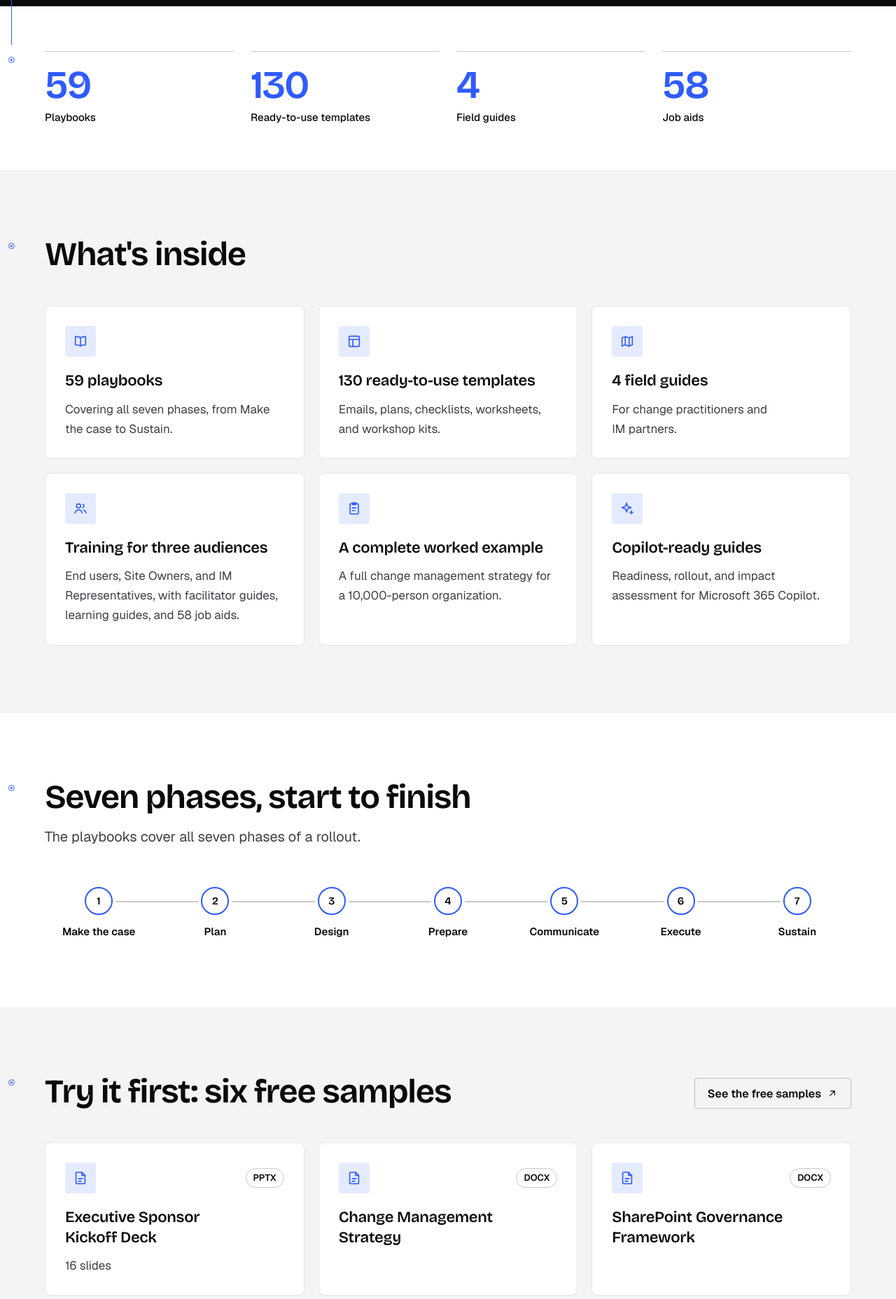
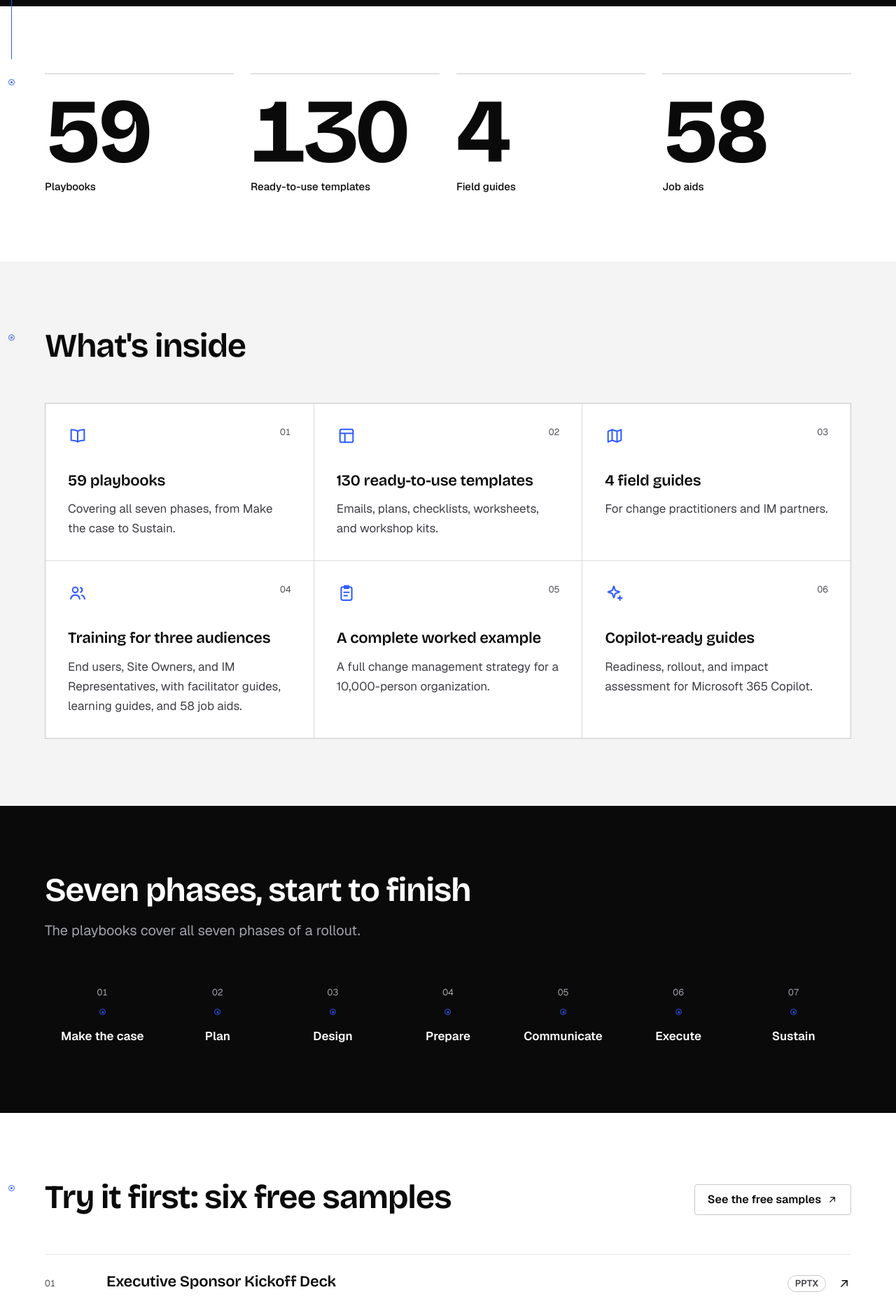
Before and after one commit to TharrosDev-ORG/Echo-Five-Website, a Next.js app: page /product in a window 1280 px wide. Shown: the part 680-2537 px from the top of the page at 70% size. Built offline with nearby package versions, Linux system fonts and the light colour scheme.

Commit message:
Restyle Advanta365 page with the phase line
Co-Authored-By: Claude Opus 5.5 <noreply@anthropic.com>
Claude-Session: https://claude.ai/code/session_01Y7mfsdWnq3Uu4pMFSoLwWH

```diff
--- a/app/globals.css
+++ b/app/globals.css
@@ -899,6 +899,22 @@
     animation: illo-pop 450ms var(--ease-out-soft) both;
     animation-delay: calc(0.3s + var(--i, 0) * 0.16s);
   }
+
+  /* PhaseTrack's single connector: draws down on phones, across from 768px. */
+  html.js [data-reveal]:not([data-revealed]) .phase-line {
+    transform: scaleY(0);
+  }
+  html.js [data-revealed] .phase-line {
+    animation: phase-draw-y 1.2s var(--ease-out-soft) 0.15s both;
+  }
+  @media (min-width: 768px) {
+    html.js [data-reveal]:not([data-revealed]) .phase-line {
+      transform: scaleX(0);
+    }
+    html.js [data-revealed] .phase-line {
+      animation-name: phase-draw-x;
+    }
+  }
 }
 
 @keyframes marquee {
@@ -912,6 +928,22 @@
   }
   to {
     stroke-dashoffset: 0;
+  }
+}
+@keyframes phase-draw-x {
+  from {
+    transform: scaleX(0);
+  }
+  to {
+    transform: scaleX(1);
+  }
+}
+@keyframes phase-draw-y {
+  from {
+    transform: scaleY(0);
+  }
+  to {
+    transform: scaleY(1);
   }
 }
 @keyframes illo-pop {
--- a/components/illustrations/PhaseTrack.tsx
+++ b/components/illustrations/PhaseTrack.tsx
@@ -9,35 +9,56 @@ type Props = {
 };
 
 /**
- * Numbered phases on a line: a vertical list on phones, a single horizontal
- * track from 768px. Rendered as an ordered list so the phase names are real text.
+ * Numbered phases on the signal line. Phones get a vertical list aligned to a
+ * 1px line on the left; from 768px the phases sit in equal columns and a single
+ * line runs through every node centre. Rendered as an ordered list so the phase
+ * names are real text; the line and nodes are decoration.
+ *
+ * Meant to sit inside a `Reveal` on a black ground (the nodes are filled black
+ * so the line does not show through them): the line draws in and the nodes pop
+ * when it scrolls into view, and it is fully drawn without JS or with reduced
+ * motion.
  */
 export default function PhaseTrack({ phases, label, className }: Props) {
   return (
     <ol
       aria-label={label}
-      className={cx("grid md:grid-cols-[repeat(var(--phases),minmax(0,1fr))] md:gap-3", className)}
+      className={cx("relative grid md:grid-cols-[repeat(var(--phases),minmax(0,1fr))]", className)}
       style={{ "--phases": phases.length } as CSSProperties}
     >
+      {/*
+        One element for the whole connector. Phones: a vertical line from the first row's
+        node to the last row's node (rows are 3.5rem tall, so the node centres sit 1.75rem
+        in from each end). From md: a horizontal line from the first column's centre to the
+        last column's centre (columns are equal, so those are 1/14 in from each edge), at
+        the nodes' centre height (20px number + 12px gap + 4.5px).
+      */}
+      <span
+        aria-hidden="true"
+        data-phase-line=""
+        className="phase-line absolute top-7 bottom-7 left-1 w-px origin-top bg-accent-fill md:top-9 md:right-[calc(100%/14)] md:bottom-auto md:left-[calc(100%/14)] md:h-px md:w-auto md:origin-left"
+      />
       {phases.map((phase, i) => (
         <li
           key={phase}
-          className="relative flex items-center gap-4 pb-6 last:pb-0 md:flex-col md:gap-3 md:pb-0 md:text-center"
+          className="flex h-14 items-center gap-4 md:h-auto md:flex-col md:gap-0 md:text-center"
         >
-          {i < phases.length - 1 ? (
-            <span
-              aria-hidden="true"
-              className="absolute top-11 bottom-1 left-[19px] w-0.5 bg-edge-strong md:top-5 md:right-[calc(-50%+0.75rem)] md:bottom-auto md:left-[calc(50%+1.5rem)] md:h-0.5 md:w-auto"
-            />
-          ) : null}
           <span
             aria-hidden="true"
-            className="relative flex size-10 shrink-0 items-center justify-center rounded-full border-2 border-accent bg-raised font-display text-[0.95rem] font-semibold text-fg"
+            className="w-6 shrink-0 text-label tabular-nums text-fg-3 md:block md:h-5 md:w-auto"
           >
-            {i + 1}
+            {String(i + 1).padStart(2, "0")}
+          </span>
+          <span
+            aria-hidden="true"
+            data-phase-node=""
+            style={{ "--i": i } as CSSProperties}
+            className="illo-pop relative order-first size-[9px] shrink-0 rounded-full border border-accent-fill bg-black md:order-none md:mt-3"
+          >
+            <span className="absolute top-1/2 left-1/2 size-[3px] -translate-x-1/2 -translate-y-1/2 rounded-full bg-accent-fill" />
           </span>
           {/* Seven columns are narrow below 1024px, so the names step down a size there. */}
-          <span className="text-small font-semibold text-fg md:max-lg:text-label">{phase}</span>
+          <span className="text-lead font-semibold text-fg md:mt-4 md:text-label lg:text-body">{phase}</span>
         </li>
       ))}
     </ol>
--- a/components/product/FreeSamples.tsx
+++ b/components/product/FreeSamples.tsx
@@ -1,15 +1,22 @@
 import { advanta } from "@/lib/content";
-import Badge from "@/components/ui/Badge";
 import Button from "@/components/ui/Button";
-import Reveal from "@/components/ui/Reveal";
+import IndexList, { type IndexItem } from "@/components/ui/IndexList";
 import Section from "@/components/ui/Section";
 import SectionHeading from "@/components/ui/SectionHeading";
-import { FileText } from "@/components/ui/icons";
 
-/** The six free sample documents, with a link to the samples catalog. */
+const items: IndexItem[] = advanta.freeSamples.map((sample, i) => ({
+  href: advanta.urls.samples,
+  external: true,
+  index: String(i + 1).padStart(2, "0"),
+  title: sample.title,
+  tag: sample.format,
+  body: sample.detail,
+}));
+
+/** The six free sample documents as an indexed list, each row a link to the samples catalog. */
 export default function FreeSamples() {
   return (
-    <Section id="samples" tone="alt" labelledBy="samples-heading">
+    <Section id="samples" labelledBy="samples-heading">
       <SectionHeading
         id="samples-heading"
         title={advanta.freeSamplesHeading}
@@ -19,23 +26,7 @@ export default function FreeSamples() {
           </Button>
         }
       />
-      <ul className="mt-10 grid gap-4 sm:grid-cols-2 sm:gap-5 lg:mt-12 lg:grid-cols-3">
-        {advanta.freeSamples.map((sample, i) => (
-          <Reveal as="li" index={i} key={sample.title}>
-            {/* Icon and format share the top row so every title starts at the same height. */}
-            <div className="card h-full">
-              <div className="flex items-center justify-between gap-3">
-                <span className="inline-flex size-11 items-center justify-center rounded-control bg-accent/12 text-accent">
-                  <FileText size={22} />
-                </span>
-                <Badge tone="accent">{sample.format}</Badge>
-              </div>
-              <h3 className="mt-2 text-h3 text-pretty text-fg">{sample.title}</h3>
-              {sample.detail ? <p className="text-fg-2">{sample.detail}</p> : null}
-            </div>
-          </Reveal>
-        ))}
-      </ul>
+      <IndexList items={items} className="mt-10 lg:mt-14" />
     </Section>
   );
 }
--- a/components/product/PriceCallout.tsx
+++ b/components/product/PriceCallout.tsx
@@ -5,8 +5,8 @@ const { price } = advanta;
 /** Compact price line for the hero: "$1,499.99 CAD" and the one-purchase note. */
 export default function PriceCallout() {
   return (
-    <div className="border-l-2 border-accent pl-4">
-      <p className="font-display text-h2 text-fg">
+    <div className="border-l border-accent-fill pl-5">
+      <p className="font-display text-h2 tabular-nums text-fg">
         {price.amount}{" "}
         <span className="font-sans text-small font-semibold tracking-normal text-fg-2">
           {price.currency}
--- a/components/product/ToolkitContents.tsx
+++ b/components/product/ToolkitContents.tsx
@@ -1,21 +1,30 @@
 import { advanta } from "@/lib/content";
-import Card from "@/components/ui/Card";
 import Reveal from "@/components/ui/Reveal";
 import Section from "@/components/ui/Section";
 import SectionHeading from "@/components/ui/SectionHeading";
 import { Icon } from "@/components/ui/icons";
 
-/** "What's inside": one card per part of the toolkit. */
+/**
+ * "What's inside": a 3x2 grid of hairline-bordered cells. The cells sit on an
+ * `edge` ground one pixel apart, so neighbours share a single line.
+ */
 export default function ToolkitContents() {
   return (
     <Section id="inside" tone="alt" labelledBy="inside-heading">
       <SectionHeading id="inside-heading" title={advanta.contentsHeading} />
-      <ul className="mt-10 grid gap-4 sm:grid-cols-2 sm:gap-5 lg:mt-12 lg:grid-cols-3">
+      <ul className="mt-10 grid gap-px border border-edge bg-edge sm:grid-cols-2 lg:mt-14 lg:grid-cols-3">
         {advanta.contents.map((item, i) => (
-          <Reveal as="li" index={i} key={item.title}>
-            <Card icon={<Icon name={item.icon} size={22} />} title={item.title} className="h-full">
-              <p>{item.body}</p>
-            </Card>
+          <Reveal as="li" index={i} key={item.title} className="flex flex-col gap-3 bg-raised p-6 sm:p-8">
+            <div className="mb-3 flex items-start justify-between gap-4 sm:mb-6">
+              <span className="text-accent">
+                <Icon name={item.icon} size={28} />
+              </span>
+              <span aria-hidden="true" className="text-label tabular-nums text-fg-3">
+                {String(i + 1).padStart(2, "0")}
+              </span>
+            </div>
+            <h3 className="text-h3 text-pretty text-fg">{item.title}</h3>
+            <p className="text-fg-2">{item.body}</p>
           </Reveal>
         ))}
       </ul>
--- a/components/product/ToolkitCounts.tsx
+++ b/components/product/ToolkitCounts.tsx
@@ -1,16 +1,26 @@
 import { advanta } from "@/lib/content";
+import Reveal from "@/components/ui/Reveal";
 import Section from "@/components/ui/Section";
 import Stat from "@/components/ui/Stat";
 
-/** The four headline counts (59 playbooks, 130 templates, ...) directly under the hero. */
+/**
+ * The four headline counts (59 playbooks, 130 templates, ...) directly under
+ * the hero, as giant numerals. Each cell sizes its numeral to its column
+ * (see `.mega-fit`) so "130" never breaks.
+ */
 export default function ToolkitCounts() {
   return (
-    <Section spacing="sm">
-      <ul className="grid grid-cols-2 gap-x-6 gap-y-8 md:grid-cols-4">
-        {advanta.counts.map((count) => (
-          <li key={count.label} className="border-t border-edge-strong pt-5">
-            <Stat value={count.value} label={count.label} accent />
-          </li>
+    <Section>
+      <ul className="grid grid-cols-2 gap-x-6 gap-y-12 md:grid-cols-4">
+        {advanta.counts.map((count, i) => (
+          <Reveal
+            as="li"
+            index={i}
+            key={count.label}
+            className="mega-fit border-t border-edge-strong pt-6 [--fit:1.85]"
+          >
+            <Stat size="mega" value={count.value} label={count.label} />
+          </Reveal>
         ))}
       </ul>
     </Section>
--- a/components/product/ToolkitPhases.tsx
+++ b/components/product/ToolkitPhases.tsx
@@ -1,14 +1,20 @@
 import { advanta } from "@/lib/content";
 import PhaseTrack from "@/components/illustrations/PhaseTrack";
+import Reveal from "@/components/ui/Reveal";
 import Section from "@/components/ui/Section";
 import SectionHeading from "@/components/ui/SectionHeading";
 
-/** The seven rollout phases the playbooks cover. */
+/**
+ * The seven rollout phases the playbooks cover. Hand-off: the phase line is the
+ * continuation of the signal line, so this section carries no rail of its own.
+ */
 export default function ToolkitPhases() {
   return (
-    <Section id="phases" labelledBy="phases-heading">
+    <Section id="phases" tone="dark" rail={false} labelledBy="phases-heading">
       <SectionHeading id="phases-heading" title={advanta.phasesHeading} lead={advanta.phasesIntro} />
-      <PhaseTrack phases={advanta.phases} label={advanta.phasesHeading} className="mt-10 lg:mt-14" />
+      <Reveal className="mt-12 md:mt-16">
+        <PhaseTrack phases={advanta.phases} label={advanta.phasesHeading} />
+      </Reveal>
     </Section>
   );
 }
--- a/scripts/check-ui.mjs
+++ b/scripts/check-ui.mjs
@@ -230,9 +230,10 @@ const checks = [
     name: "rail-handoff",
     mode: "js",
     widths: [1440],
-    routes: ["/", "/approach"],
+    routes: ["/", "/approach", "/product"],
     async run(page, { route }) {
-      const selectors = route === "/" ? ["header[data-hero]", "#process"] : ["#adkar"];
+      const selectors =
+        route === "/" ? ["header[data-hero]", "#process"] : route === "/product" ? ["#phases"] : ["#adkar"];
       const got = await page.evaluate(
         (sels) =>
           sels.map((sel) => {
@@ -244,6 +245,43 @@ const checks = [
       return got.flatMap((g) =>
         !g.found ? [`${g.sel} not found`] : g.rails ? [`${g.sel} has ${g.rails} [data-rail]`] : [],
       );
+    },
+  },
+  {
+    // PhaseTrack's connector is one element on the <ol>, running from the first node's centre to the last node's centre.
+    name: "phase-line",
+    mode: "js",
+    widths: [1440],
+    routes: ["/product"],
+    async run(page) {
+      const ol = page.locator("ol[aria-label]").filter({ has: page.locator("[data-phase-node]") });
+      if ((await ol.count()) !== 1) return [`expected one phase list, found ${await ol.count()}`];
+      const lines = await ol.locator("[data-phase-line]").count();
+      if (lines !== 1) return [`expected exactly one [data-phase-line], found ${lines}`];
+      // The line draws in on reveal: scroll to it and let the animation finish before measuring.
+      await ol.scrollIntoViewIfNeeded();
+      await page.evaluate(async () => {
+        const line = document.querySelector("[data-phase-line]");
+        await Promise.all(line.getAnimations().map((a) => a.finished));
+      });
+      const got = await page.evaluate(() => {
+        const line = document.querySelector("[data-phase-line]").getBoundingClientRect();
+        const nodes = [...document.querySelectorAll("[data-phase-node]")].map((n) => {
+          const r = n.getBoundingClientRect();
+          return { x: r.left + r.width / 2, y: r.top + r.height / 2 };
+        });
+        return { line: { left: line.left, right: line.right, y: line.top + line.height / 2 }, nodes };
+      });
+      const fails = [];
+      if (got.nodes.length !== 7) fails.push(`expected 7 nodes, found ${got.nodes.length}`);
+      const first = got.nodes[0];
+      const last = got.nodes[got.nodes.length - 1];
+      if (Math.abs(got.line.left - first.x) > 2) fails.push(`line starts at ${got.line.left.toFixed(1)}, first node centre ${first.x.toFixed(1)}`);
+      if (Math.abs(got.line.right - last.x) > 2) fails.push(`line ends at ${got.line.right.toFixed(1)}, last node centre ${last.x.toFixed(1)}`);
+      for (const n of got.nodes) {
+        if (Math.abs(n.y - got.line.y) > 2) fails.push(`node centre y ${n.y.toFixed(1)} is off the line (${got.line.y.toFixed(1)})`);
+      }
+      return fails;
     },
   },
   {
```
Also changed, not shown: components/product/FileFormats.tsx (+13 -18 lines), components/product/Pricing.tsx (+36 -41 lines), components/product/Relationship.tsx (+8 -6 lines).
